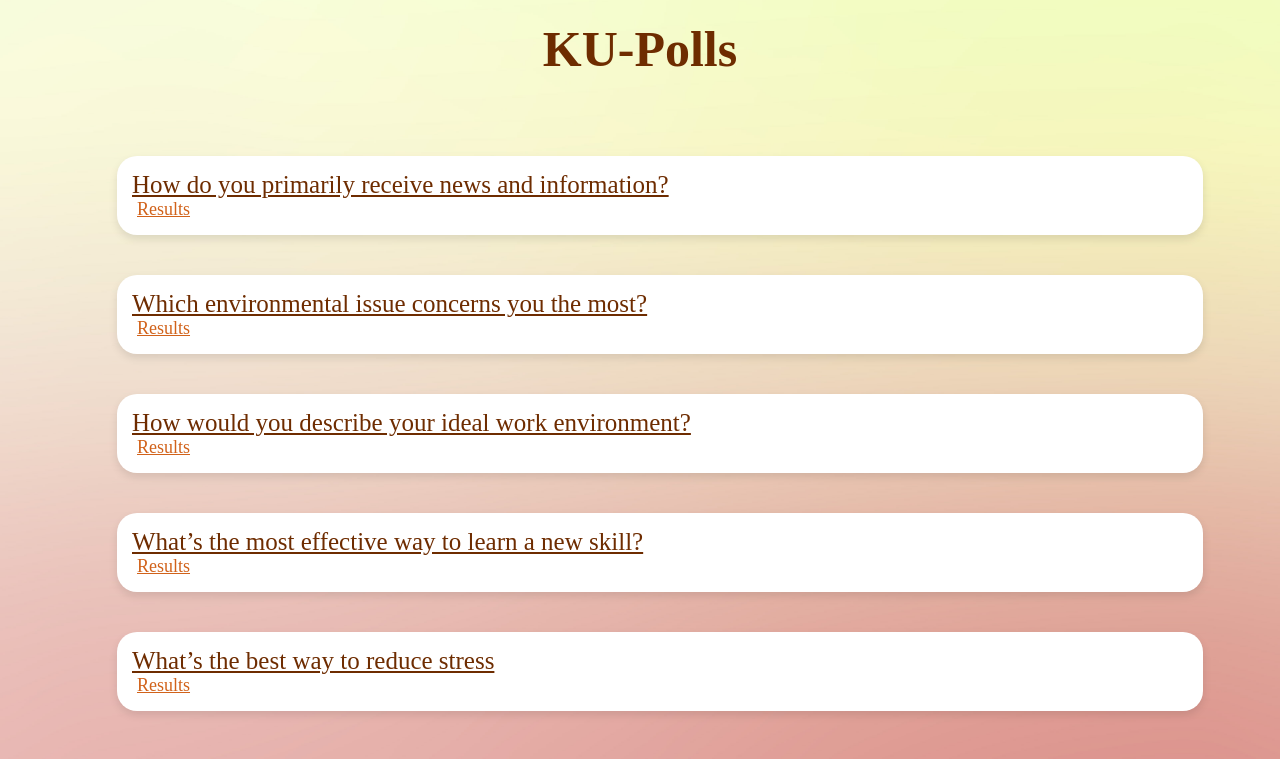
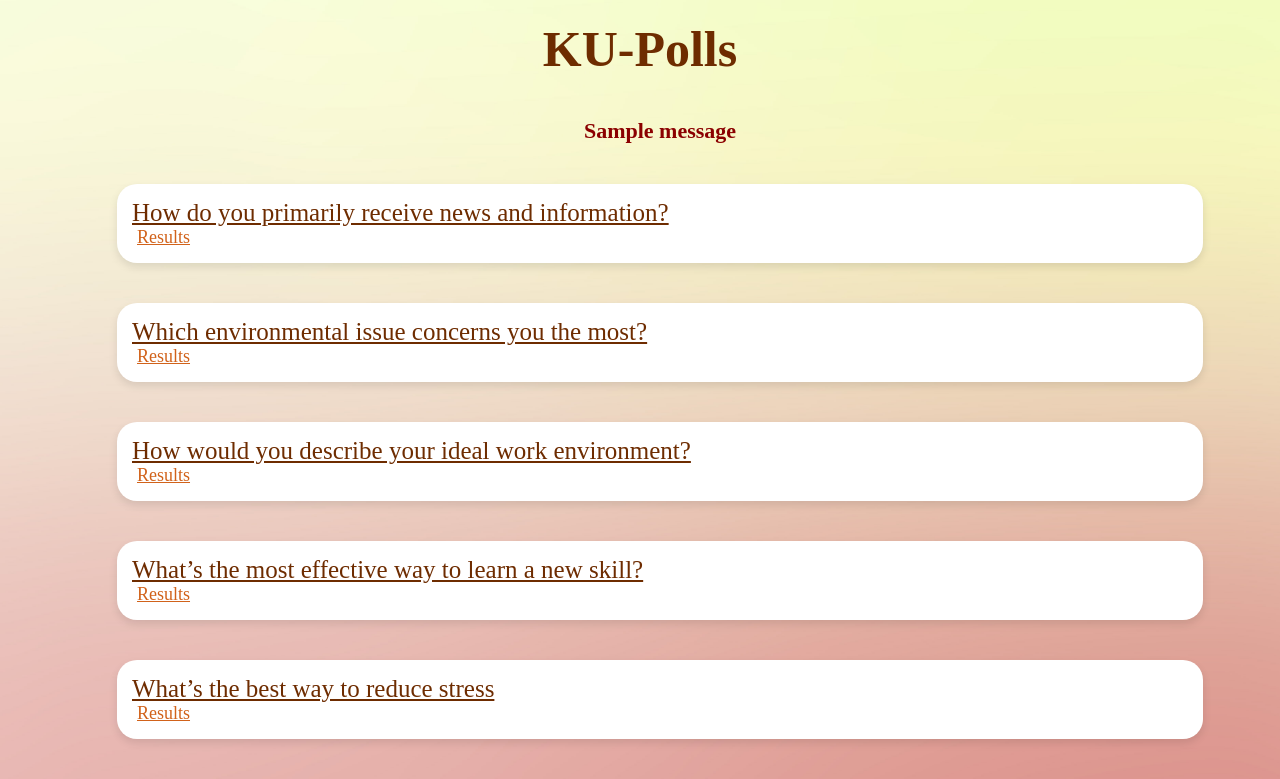
Before and after one commit to niichapats/ku-polls, a Django app: page /polls/ in a window 1280 px wide. Shown: the part 41-820 px from the top of the page. Run offline with Django 5.2, Linux system fonts and the light colour scheme; data comes from the database, SQL or seed files in the repository; one stand-in notice (Sample message) is shown.

Commit message:
Show message when cannot find any question ID

```diff
--- a/polls/templates/polls/index.html
+++ b/polls/templates/polls/index.html
@@ -8,6 +8,16 @@
 
 <h1 class="ku-polls-title">KU-Polls</h1>
 <br>
+
+{% if messages %}
+    <div class="message-index">
+        <ul>
+            {% for message in messages %}
+                <li{% if message.tags %} class="{{ message.tags }}"{% endif %}>{{ message }}</li>
+            {% endfor %}
+        </ul>
+    </div>
+{% endif %}
 
 {% if latest_question_list %}
     <ul>
```
